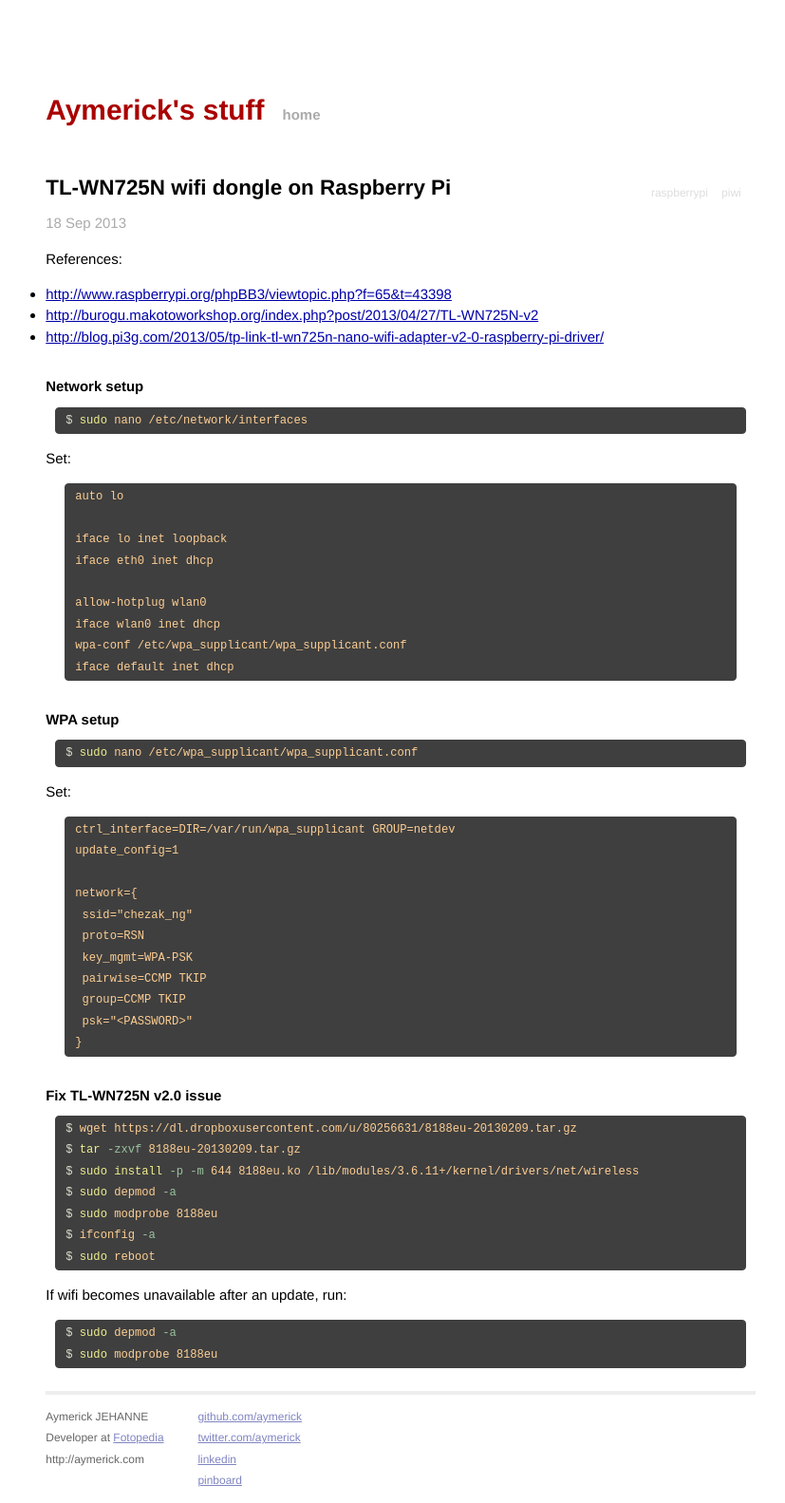
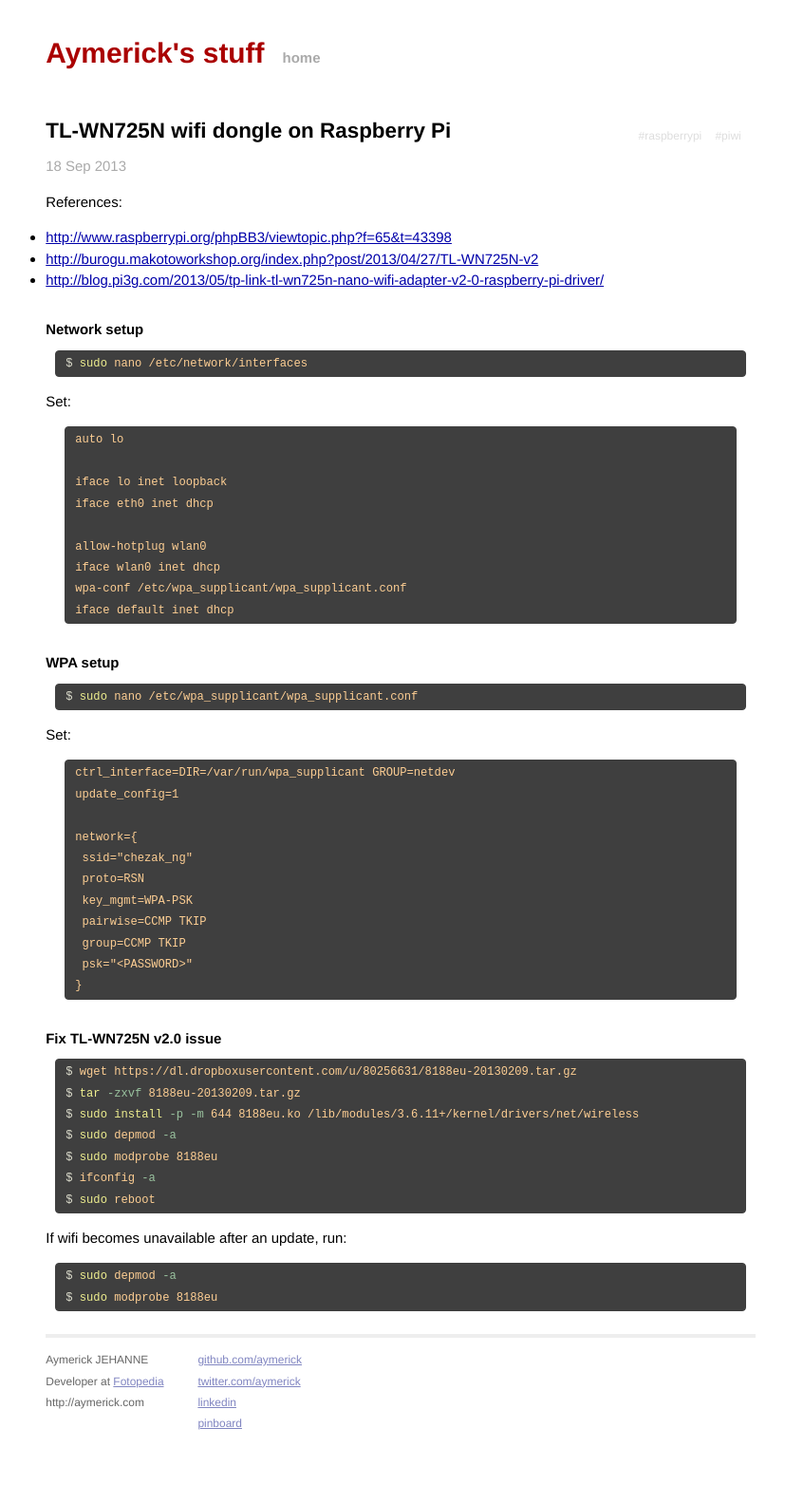
Before and after one commit to aymerick/aymerick.github.io, a Jekyll site: the page built from _posts/2013-09-18-wifi_dongle_on_raspberrypi.md, in a window 1280 px wide. Shown: the whole page at 95% size, without its empty margins (218-1045 px from the left). Built offline with Jekyll 4.4.1, drawn with Linux system fonts in a browser that asks for light colours; Markdown is read by kramdown in place of the engine named in the settings; after the commit the page ends 1523 px from its top, so only the background shows below that.

Commit message:
WIP on tags

```diff
--- a/_layouts/post.html
+++ b/_layouts/post.html
@@ -7,7 +7,7 @@
   {% if page.tags.size > 0 %}
     <ul class="post-tags">
       {% for tag in page.tags %}
-        <li><a href="/tag/{{ tag }}/">{{ tag }}</a></li>
+        <li><a href="/tags/#{{ tag }}-ref">#{{ tag }}</a></li>
       {% endfor %}
     </ul>
   {% endif %}
--- a/css/main.css
+++ b/css/main.css
@@ -22,10 +22,6 @@
 h1, h2, h3, h4, h5, h6 {
   font-size: 100%; }
 
-h1 {
-  margin-top: 2em;
-  margin-bottom: 0.5em;
-}
 p { margin: 1em 0; }
 
 a         { color: #00a; }
@@ -131,6 +127,11 @@
 /*
 /*****************************************************************************/
 
+.post h1 {
+  margin-top: 2em;
+  margin-bottom: 0.5em;
+}
+
 .post-header {
   position: relative;
 }
@@ -172,3 +173,24 @@
   color: black;
   text-decoration: none;
 }
+
+/*****************************************************************************/
+/*
+/* Tags
+/*
+/*****************************************************************************/
+
+.tags-page h1 {
+  font-size: 200%;
+  margin-bottom: 1em;
+}
+
+.tags-page h2 {
+  font-size: 150%;
+  margin-top: 0.5em;
+}
+
+.tags-page ul {
+  list-style-type: none;
+  line-height: 1em;
+}
```
Also changed, not shown: tags.html (added, +21 -0 lines).
